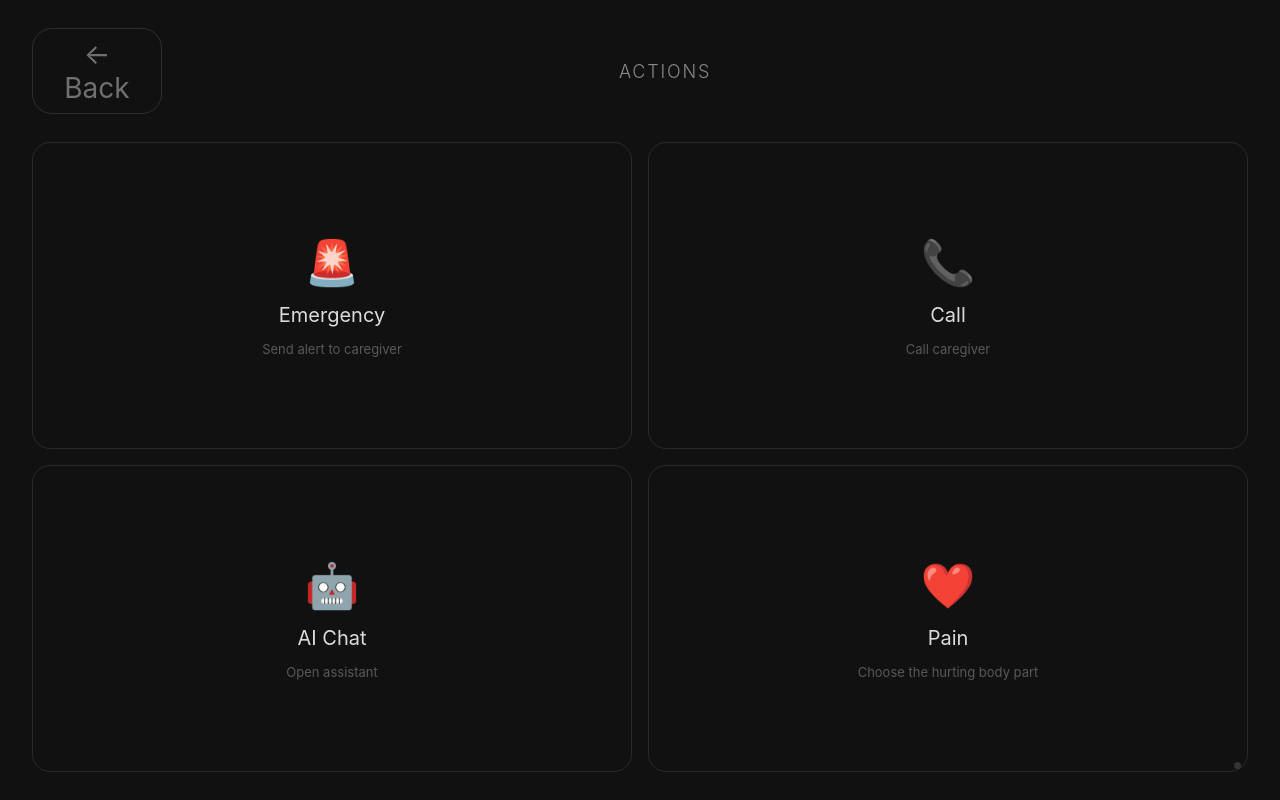
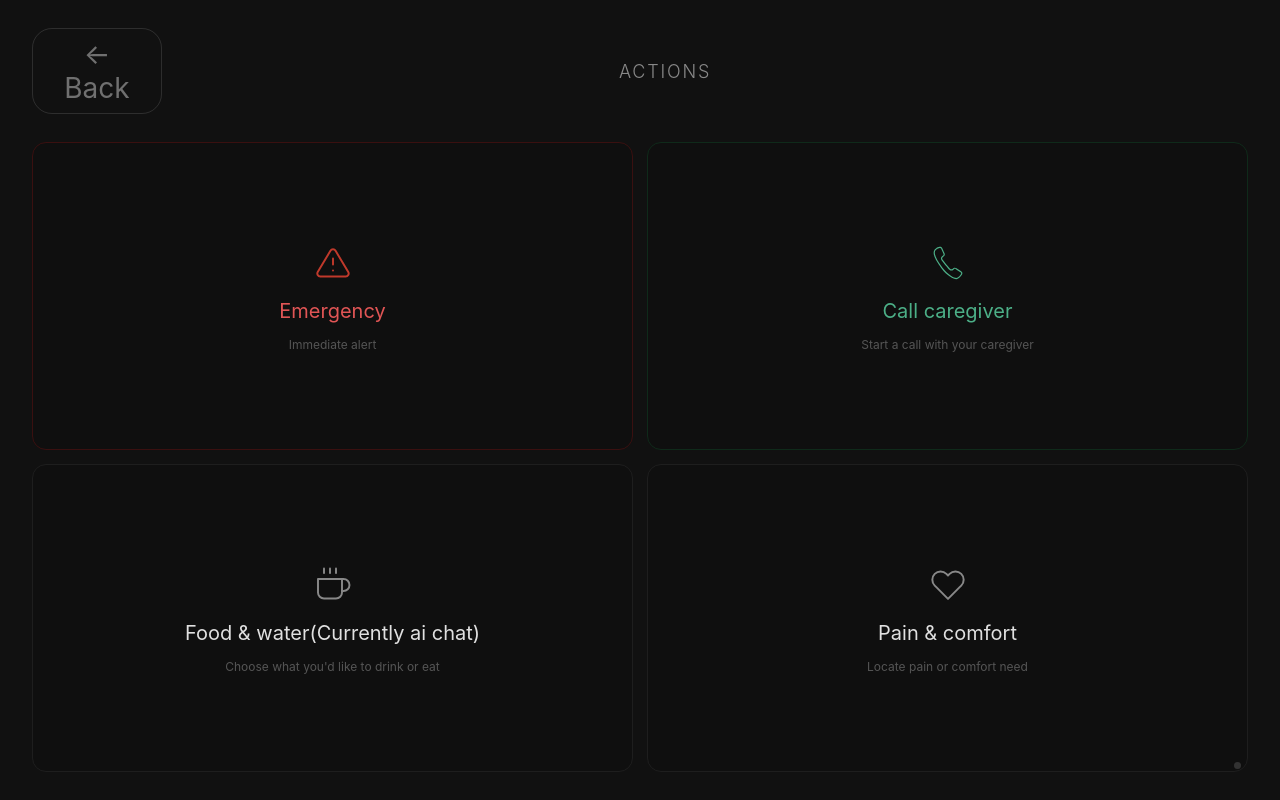
Before and after one commit to alekmiltenov/Voxen, a React (Vite) app in the folder frontend/: page /actions in a window 1280 px wide. Built offline with nearby package versions, Linux system fonts and the light colour scheme.

Commit message:
Redesign actions page and route pain page

```diff
--- a/frontend/src/App.jsx
+++ b/frontend/src/App.jsx
@@ -4,6 +4,7 @@ import Communicate from "./pages/Communicate";
 import Actions     from "./pages/Actions";
 import Keyboard    from "./pages/Keyboard";
 import AIChat      from "./pages/AIChat";
+import Pain        from "./pages/Pain";
 import CaretakerDashboard from "./pages/caretaker/CaretakerDashboard";
 import { InputControlProvider } from "./pages/InputControlContext";
 import Settings from "./pages/Settings";
@@ -16,6 +17,7 @@ function App() {
           <Route path="/"            element={<Home />} />
           <Route path="/communicate" element={<Communicate />} />
           <Route path="/actions"     element={<Actions />} />
+          <Route path="/pain"        element={<Pain />} />
           <Route path="/keyboard"    element={<Keyboard />} />
           <Route path="/ai-chat"     element={<AIChat />} />
           <Route path="/caretaker"   element={<CaretakerDashboard />} />
--- a/frontend/src/pages/Actions.jsx
+++ b/frontend/src/pages/Actions.jsx
@@ -4,14 +4,106 @@ import { apiPost } from "../api";
 import { useInputControl } from "./InputControlContext";
 
 const ACTIONS = [
-  { id: 2, label: "Emergency",  sub: "Send alert to caregiver", icon: "🚨" },
-  { id: 1, label: "Call",       sub: "Call caregiver",          icon: "📞" },
-  { id: 3, label: "AI Chat",    sub: "Open assistant",          icon: "🤖" },
-  { id: 4, label: "Pain",       sub: "Choose the hurting body part", icon: "❤️" },
+  { id: 2, label: "Emergency", sub: "Immediate alert" },
+  { id: 1, label: "Call caregiver", sub: "Start a call with your caregiver" },
+  { id: 3, label: "Food & water(Currently ai chat)", sub: "Choose what you'd like to drink or eat" },
+  { id: 4, label: "Pain & comfort", sub: "Locate pain or comfort need" },
 ];
 
 const HINTS_HEAD = ["← ↑", "→ ↑", "← ↓", "→ ↓"];
 const HINTS_EYES = ["↑←", "↑→", "↓←", "↓→"];
+
+const CARD_THEME = {
+  2: {
+    border: "#3a1010",
+    hoverBorder: "#6b2020",
+    hoverBg: "#130a0a",
+    title: "#e05555",
+  },
+  1: {
+    border: "#0f2a1a",
+    hoverBorder: "#1a4a2a",
+    hoverBg: "#0a1510",
+    title: "#4caf87",
+  },
+  3: {
+    border: "#1e1e1e",
+    hoverBorder: "#333333",
+    hoverBg: "#141414",
+    title: "#e0e0e0",
+  },
+  4: {
+    border: "#1e1e1e",
+    hoverBorder: "#333333",
+    hoverBg: "#141414",
+    title: "#e0e0e0",
+  },
+};
+
+function ActionIcon({ id }) {
+  if (id === 2) {
+    return (
+      <svg
+        viewBox="0 0 24 24"
+        fill="none"
+        stroke="#c0392b"
+        strokeWidth="1.3"
+        strokeLinecap="round"
+        strokeLinejoin="round"
+        width="36"
+        height="36"
+      >
+        <path d="M10.29 3.86L1.82 18a2 2 0 001.71 3h16.94a2 2 0 001.71-3L13.71 3.86a2 2 0 00-3.42 0z" />
+        <line x1="12" y1="9" x2="12" y2="13" />
+        <line x1="12" y1="17" x2="12.01" y2="17" />
+      </svg>
+    );
+  }
+
+  if (id === 1) {
+    return (
+      <svg viewBox="0 0 32 32" width="36" height="36" xmlns="http://www.w3.org/2000/svg">
+        <path d="M23.407 30.394c-2.431 0-8.341-3.109-13.303-9.783-4.641-6.242-6.898-10.751-6.898-13.785 0-2.389 1.65-3.529 2.536-4.142l0.219-0.153c0.979-0.7 2.502-0.927 3.086-0.927 1.024 0 1.455 0.599 1.716 1.121 0.222 0.442 2.061 4.39 2.247 4.881 0.286 0.755 0.192 1.855-0.692 2.488l-0.155 0.108c-0.439 0.304-1.255 0.869-1.368 1.557-0.055 0.334 0.057 0.684 0.342 1.068 1.423 1.918 5.968 7.55 6.787 8.314 0.642 0.6 1.455 0.685 2.009 0.218 0.573-0.483 0.828-0.768 0.83-0.772l0.059-0.057c0.048-0.041 0.496-0.396 1.228-0.396 0.528 0 1.065 0.182 1.596 0.541 1.378 0.931 4.487 3.011 4.487 3.011l0.050 0.038c0.398 0.341 0.973 1.323 0.302 2.601-0.695 1.327-2.85 4.066-5.079 4.066zM9.046 2.672c-0.505 0-1.746 0.213-2.466 0.728l-0.232 0.162c-0.827 0.572-2.076 1.435-2.076 3.265 0 2.797 2.188 7.098 6.687 13.149 4.914 6.609 10.532 9.353 12.447 9.353 1.629 0 3.497-2.276 4.135-3.494 0.392-0.748 0.071-1.17-0.040-1.284-0.36-0.241-3.164-2.117-4.453-2.988-0.351-0.238-0.688-0.358-0.999-0.358-0.283 0-0.469 0.1-0.532 0.14-0.104 0.111-0.39 0.405-0.899 0.833-0.951 0.801-2.398 0.704-3.424-0.254-0.923-0.862-5.585-6.666-6.916-8.459-0.46-0.62-0.641-1.252-0.538-1.877 0.187-1.133 1.245-1.866 1.813-2.26l0.142-0.099c0.508-0.363 0.4-1.020 0.316-1.242-0.157-0.414-1.973-4.322-2.203-4.781-0.188-0.376-0.336-0.533-0.764-0.533z" fill="#4caf87" />
+      </svg>
+    );
+  }
+
+  if (id === 3) {
+    return (
+      <svg
+        viewBox="0 0 24 24"
+        fill="none"
+        stroke="#888888"
+        strokeWidth="1.3"
+        strokeLinecap="round"
+        strokeLinejoin="round"
+        width="36"
+        height="36"
+      >
+        <path d="M18 8h1a4 4 0 010 8h-1" />
+        <path d="M2 8h16v9a4 4 0 01-4 4H6a4 4 0 01-4-4V8z" />
+        <line x1="6" y1="1" x2="6" y2="4" />
+        <line x1="10" y1="1" x2="10" y2="4" />
+        <line x1="14" y1="1" x2="14" y2="4" />
+      </svg>
+    );
+  }
+
+  return (
+    <svg
+      viewBox="0 0 24 24"
+      fill="none"
+      stroke="#888888"
+      strokeWidth="1.3"
+      strokeLinecap="round"
+      strokeLinejoin="round"
+      width="36"
+      height="36"
+    >
+      <path d="M20.84 4.61a5.5 5.5 0 00-7.78 0L12 5.67l-1.06-1.06a5.5 5.5 0 00-7.78 7.78l1.06 1.06L12 21.23l7.78-7.78 1.06-1.06a5.5 5.5 0 000-7.78z" />
+    </svg>
+  );
+}
 
 export default function Actions() {
   const navigate = useNavigate();
@@ -96,22 +188,31 @@ export default function Actions() {
       <div style={s.grid}>
         {ACTIONS.map((a, i) => {
           const isSelected = enabled && selIdx === i;
+          const theme = CARD_THEME[a.id] ?? CARD_THEME[3];
           return (
             <button
               key={a.id}
               style={{
                 ...s.card,
-                borderColor: isSelected ? "rgba(255,255,255,0.45)" : "rgba(255,255,255,0.1)",
-                background:  isSelected ? "rgba(255,255,255,0.06)" : "transparent",
-                transform:   isSelected ? "scale(1.03)" : "scale(1)",
+                borderColor: isSelected ? theme.hoverBorder : theme.border,
+                background: isSelected ? theme.hoverBg : "#0f0f0f",
               }}
-              onMouseEnter={e => !isSelected && (e.currentTarget.style.background = "rgba(255,255,255,0.05)")}
-              onMouseLeave={e => !isSelected && (e.currentTarget.style.background = "transparent")}
+              onMouseEnter={(e) => {
+                if (!isSelected) {
+                  e.currentTarget.style.borderColor = theme.hoverBorder;
+                  e.currentTarget.style.background = theme.hoverBg;
+                }
+              }}
+              onMouseLeave={(e) => {
+                if (!isSelected) {
+                  e.currentTarget.style.borderColor = theme.border;
+                  e.currentTarget.style.background = "#0f0f0f";
+                }
+              }}
               onClick={() => runAction(a.id)}
             >
-              {isSelected && <div style={s.selRing} />}
-              <span style={s.icon}>{a.icon}</span>
-              <span style={s.label}>{a.label}</span>
+              <div style={s.iconBox}><ActionIcon id={a.id} /></div>
+              <span style={{ ...s.label, color: theme.title }}>{a.label}</span>
               <span style={s.sub}>{a.sub}</span>
               {enabled && <span style={s.hint}>{isEyes ? HINTS_EYES[i] : HINTS_HEAD[i]}</span>}
             </button>
@@ -149,20 +250,20 @@ const s = {
     padding: "12px 20px", borderRadius: "12px", border: "1px solid",
     color: "rgba(255,255,255,0.7)", fontSize: "15px", textAlign: "center",
   },
-  grid: { display: "grid", gridTemplateColumns: "1fr 1fr", gap: "16px", flex: 1 },
+  grid: { display: "grid", gridTemplateColumns: "1fr 1fr", gap: "14px", flex: 1 },
   card: {
     position: "relative", display: "flex", flexDirection: "column",
     alignItems: "center", justifyContent: "center", gap: "14px",
-    borderRadius: "18px", border: "1px solid", cursor: "pointer",
-    transition: "all 0.15s ease", overflow: "hidden",
+    borderRadius: "14px", border: "1px solid", cursor: "pointer",
+    padding: "28px 20px", minHeight: "140px", background: "#0f0f0f",
+    transition: "border-color 0.15s, background 0.15s", overflow: "hidden",
   },
-  selRing: {
-    position: "absolute", inset: -1, borderRadius: 18,
-    border: "2px solid rgba(255,255,255,0.4)", pointerEvents: "none",
+  iconBox: {
+    width: "44px", height: "44px", display: "flex",
+    alignItems: "center", justifyContent: "center",
   },
-  icon: { fontSize: "44px" },
-  label: { fontSize: "20px", fontWeight: "400", color: "rgba(255,255,255,0.85)" },
-  sub: { fontSize: "13px", color: "rgba(255,255,255,0.3)" },
+  label: { fontSize: "20px", fontWeight: "400" },
+  sub: { fontSize: "12px", color: "#555555", textAlign: "center" },
   hint: { fontSize: 11, color: "rgba(255,255,255,0.2)", letterSpacing: "0.08em" },
   legend: {
     textAlign: "center", fontSize: 12, color: "rgba(255,255,255,0.18)",
```
